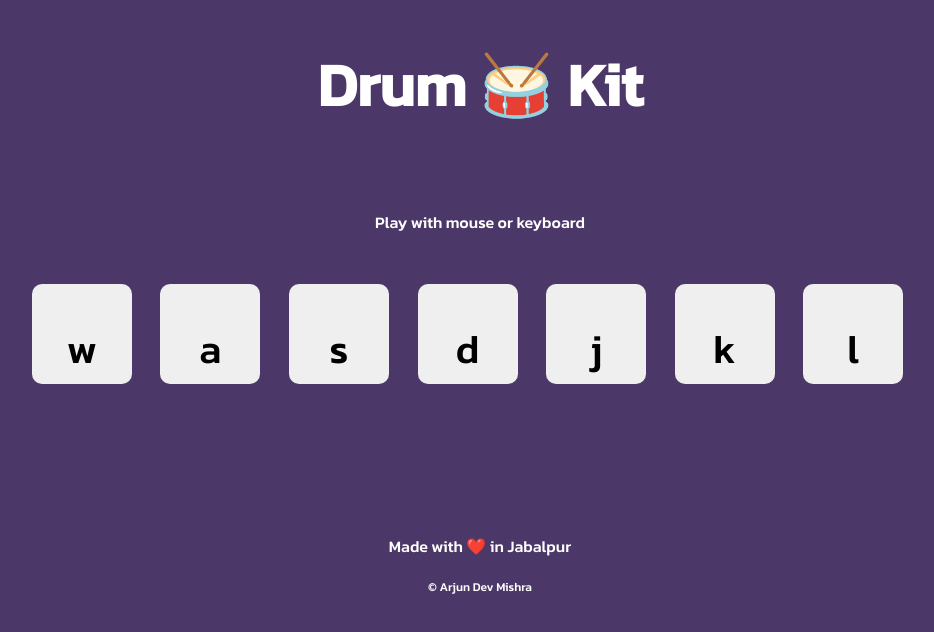
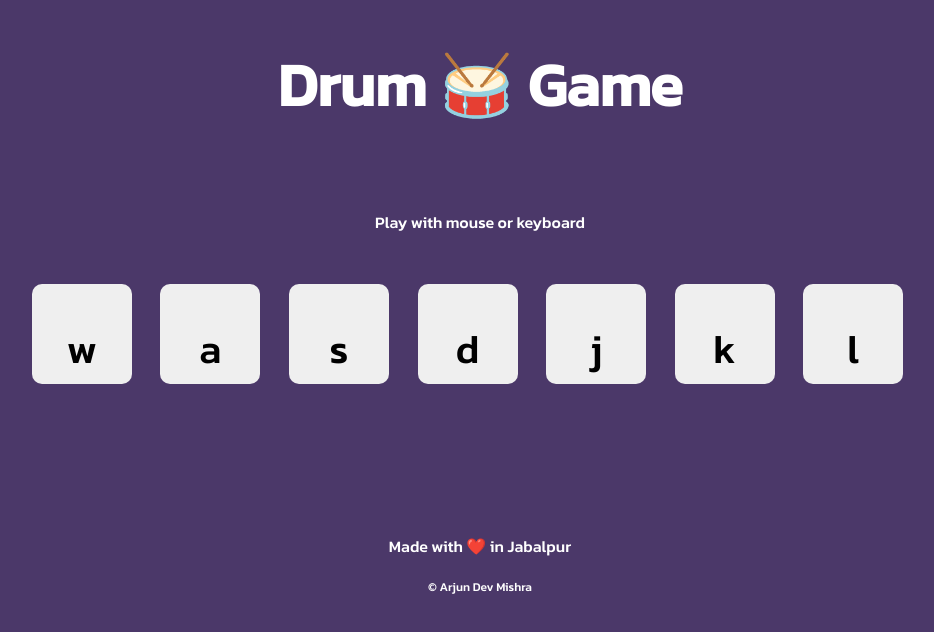
Before and after one commit to arjun951/Drum_Game, a plain HTML site: page index.html in a window 1280 px wide. Shown: the whole page, without its empty margins (160-1094 px from the left). Drawn offline with Linux system fonts and the light colour scheme.

Commit message:
Update index.html

```diff
--- a/index.html
+++ b/index.html
@@ -9,7 +9,7 @@
 
   </head>
   <body>
-    <h1 class="top">Drum 🥁 Kit</h1>
+    <h1 class="top">Drum 🥁 Game</h1>
     <p class="instruct">Play with mouse or keyboard</p>
     <button type="button" class="bt"> w </button>
     <button type="button" class="bt"> a </button>
```
